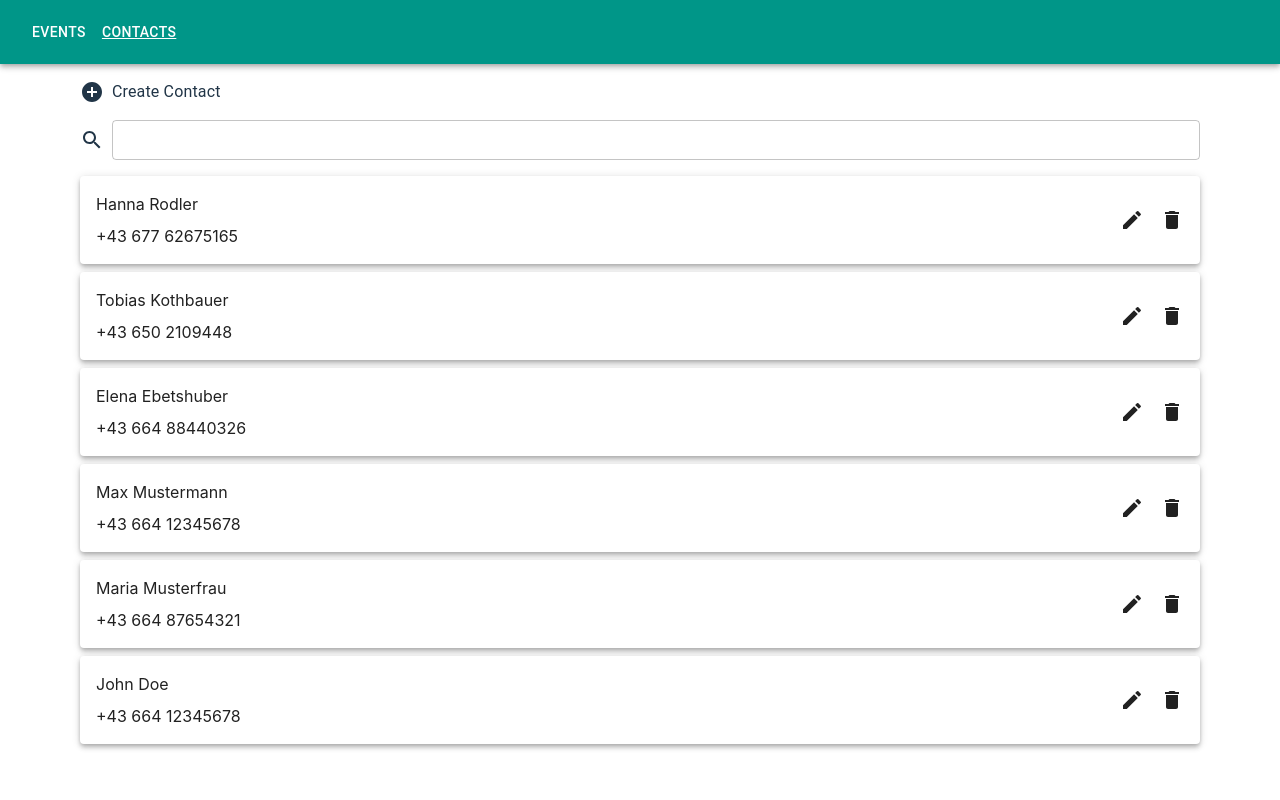
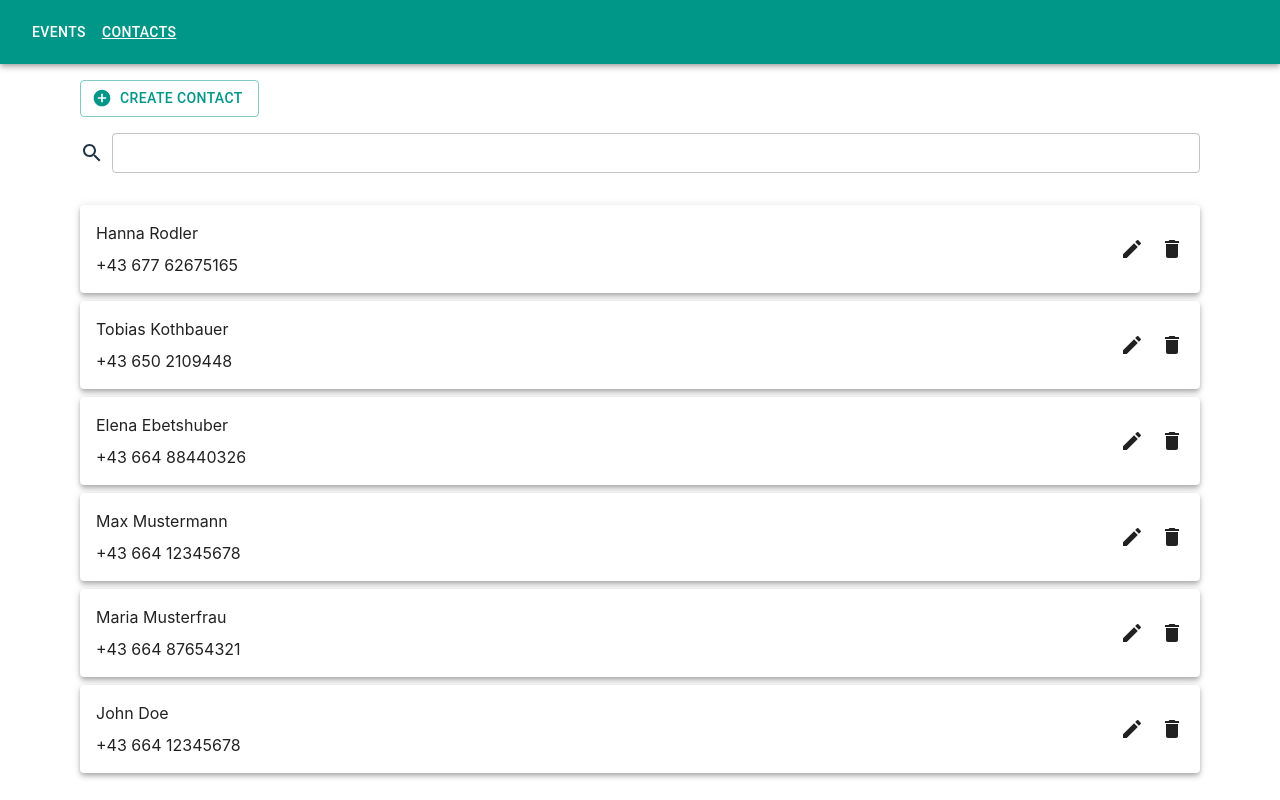
Before and after one commit to hanna-rodler/EventInviter, a React (Vite) app in the folder EventInviter/: page /contacts in a window 1280 px wide. Built offline with nearby package versions, Linux system fonts and the light colour scheme.

Commit message:
chore: styling fixes

```diff
--- a/EventInviter/src/components/CreateEventForm.tsx
+++ b/EventInviter/src/components/CreateEventForm.tsx
@@ -33,7 +33,7 @@ export const CreateEventForm = ({onClose}: CreateEventFormProps) => {
             id: Math.floor((Math.random())*10),
             name: data.name,
             date: data.date,
-            time: '20:00',
+            time: data.time,
             location: data.location,
             description: data.description,
             isInvitesSent: false,
@@ -100,18 +100,22 @@ export const CreateEventForm = ({onClose}: CreateEventFormProps) => {
                                 size="small"
                                 id="date"
                                 label="Date"
-                                {...register("date", {required: true})}
+                                placeholder="dd.mm.yyyy"
+                                {...register("date", {required: true, pattern: /^(0[1-9]|[12][0-9]|3[01])\.(0[1-9]|1[0-2])\.\d{4}(?:\s*-\s*(0[1-9]|[12][0-9]|3[01])\.(0[1-9]|1[0-2])\.\d{4})?$/})}
                             />
-                            {errors.date && <Typography style={{ color: 'red', marginTop: 3 }}>This field is required</Typography>}
+                            {errors.date?.type === 'required' && <Typography style={{ color: 'red', marginTop: 3 }}>This field is required</Typography>}
+                            {errors.date?.type === 'pattern' && <Typography style={{ color: 'red', marginTop: 3 }}>Please provide the date in the format dd.mm.yyyy or dd.mm.yyyy - dd.mm.yyyy</Typography>}
                         </div>
                         <div style={{ display: "flex", flexDirection: "column"}}>
                             <TextField
                                 size="small"
                                 id="time"
                                 label="Time"
-                                {...register("time", {required: true})}
+                                placeholder="hh:mm or hh:mm-hh:mm"
+                                {...register("time", {required: true, pattern: /^(?:\d{1,2}:\d{2}(?:\s*-\s*\d{1,2}:\d{2})?)$/ })}
                             />
-                            {errors.time && <Typography style={{ color: 'red', marginTop: 3 }}>This field is required</Typography>}
+                            {errors.time?.type === 'required' && <Typography style={{ color: 'red', marginTop: 3 }}>This field is required</Typography>}
+                            {errors.time?.type === 'pattern' && <Typography style={{ color: 'red', marginTop: 3 }}>Please provide the time in the pattern hh:mm or hh:mm-hh:mm</Typography>}
                         </div>
                     </div>
                     <Paper
--- a/EventInviter/src/components/SearchBar.tsx
+++ b/EventInviter/src/components/SearchBar.tsx
@@ -17,7 +17,7 @@ export const SearchBar = ({ onSearch }: SearchBarProps) => {
   };
 
   return (
-    <Stack direction={"row"} alignItems={"center"} gap={1} paddingBottom={2}>
+    <Stack direction={"row"} alignItems={"center"} gap={1}>
       <SearchIcon></SearchIcon>
       <TextField
         variant="outlined"
--- a/EventInviter/src/pages/ContactsPage.tsx
+++ b/EventInviter/src/pages/ContactsPage.tsx
@@ -4,11 +4,13 @@ import { Contact } from "../types/contact";
 import Stack from "@mui/material/Stack";
 import AddCircleIcon from "@mui/icons-material/AddCircle";
 import { SearchBar } from "../components/SearchBar";
+import Box from "@mui/material/Box";
 import CreateContactForm from "../components/CreateContactForm";
 import Typography from "@mui/material/Typography";
-import { Dialog } from "@mui/material";
+import {Dialog} from "@mui/material";
 import { useAppDispatch, useAppSelector } from "../store/hooks";
 import { remove, selectContacts } from "../store/contactsSlice";
+import Button from "@mui/material/Button";
 
 export const ContactsPage = () => {
   const contacts = useAppSelector(selectContacts);
@@ -75,17 +77,10 @@ export const ContactsPage = () => {
     <Fragment>
       <div style={{ padding: 16 }}>
         <Stack direction="row" gap={1} paddingBottom={2} alignItems={"center"}>
-          <AddCircleIcon
-            sx={{ cursor: "pointer" }}
-            onClick={openDialog}
-          ></AddCircleIcon>
-          <Typography
-            sx={{ cursor: "pointer" }}
-            style={{ background: "none", borderWidth: "1px" }}
-            onClick={openDialog}
-          >
+          <Button startIcon={<AddCircleIcon />} onClick={openDialog} // Toggle the filterOn state
+                  variant='outlined' >
             Create Contact
-          </Typography>
+          </Button>
         </Stack>
 
         <Dialog
@@ -101,7 +96,9 @@ export const ContactsPage = () => {
           <CreateContactForm contact={currentContact} onClose={handleClose} />
         </Dialog>
 
-        <SearchBar onSearch={handleSearch} />
+        <Box sx={{mb: 4}}>
+          <SearchBar onSearch={handleSearch}/>
+        </Box>
 
         <Stack direction="column" gap={1} flexWrap={"wrap"}>
           {contacts.map((contact: Contact) => (
--- a/EventInviter/src/pages/EventsPage.tsx
+++ b/EventInviter/src/pages/EventsPage.tsx
@@ -3,12 +3,11 @@ import Stack from '@mui/material/Stack';
 import type { RootState } from '../store/store';
 import {Fragment, useState} from "react";
 import AddCircleIcon from "@mui/icons-material/AddCircle";
-import Typography from "@mui/material/Typography";
 import { SearchBar } from "../components/SearchBar";
 import {Event} from "../types/events";
 import {useSelector} from "react-redux";
 import { CreateEventForm } from "../components/CreateEventForm";
-import { Dialog } from "@mui/material";
+import {Dialog, useMediaQuery, Theme} from "@mui/material";
 import FilterAltIcon from '@mui/icons-material/FilterAlt';
 import Button from '@mui/material/Button';
 import { filterInvitationsNeeded } from "../store/eventsSlice";
@@ -16,6 +15,8 @@ import {useAppDispatch} from "../store/hooks";
 
 export const EventsPage = () => {
     const events: Event[] = useSelector((state: RootState) => state.events.entities)
+    const isSmallScreen = useMediaQuery((theme: Theme) => theme.breakpoints.down('sm'));
+
     const dispatch = useAppDispatch();
     const [openModal, setOpen] = useState(false);
     const [filterOn, setFilterOn] = useState(false);
@@ -28,21 +29,23 @@ export const EventsPage = () => {
         setOpen(false);
     };
 
+    const handleSearch = (searchTerm: string) => {
+        console.log(searchTerm);
+        let filtered = events.filter(event => event.name.includes(searchTerm));
+        console.log('filtered', filtered);
+    };
+
     return (
         <Fragment>
             <div>
                 <h2>Events</h2>
-                <Stack direction="row" gap={1} paddingBottom={2} alignItems="center" justifyContent="flex-start" spacing={{ xs: 2, sm: 3, md: 4 }} useFlexGap flexWrap="wrap">
-                    <div style={{ minWidth: 120, display: 'flex' }} onClick={createEventForm}>
-                        <AddCircleIcon
-                            sx={{ cursor: "pointer", paddingRight: 1 }}
-                        ></AddCircleIcon>
-                        <Typography
-                            sx={{ cursor: "pointer" }}
-                            style={{ background: "none", borderWidth: "1px" }}
-                        >
+                {/*<Stack direction="row" gap={1} paddingBottom={2} alignItems="center" justifyContent="flex-start" spacing={{ xs: 2, sm: 3, md: 4 }} useFlexGap flexWrap="wrap">*/}
+                <Stack direction="row" gap={3} marginBottom={4} flexWrap="wrap">
+                    <div>
+                        <Button startIcon={<AddCircleIcon />} onClick={createEventForm} // Toggle the filterOn state
+                                variant='outlined' >
                             Create Event
-                        </Typography>
+                        </Button>
                     </div>
                     <SearchBar onSearch={handleSearch} />
                     <div>
@@ -65,19 +68,12 @@ export const EventsPage = () => {
                 >
                     <CreateEventForm onClose={handleClose} />
                 </Dialog>
-                <Stack direction="row" spacing={3} useFlexGap flexWrap="wrap">
+                <Stack direction="row" justifyContent={isSmallScreen ? 'center' : 'flex-start'} spacing={3} useFlexGap flexWrap="wrap">
                     {events.map(event => (
                             <EventCard key={event.id} event={event}></EventCard>
                     ))}
                 </Stack>
             </div>
-            <div>
-                <h2>Contacts</h2>
-            </div>
         </Fragment>
     )
 }
-
-const handleSearch = (searchTerm: string) => {
-    console.log(searchTerm);
-};
```
